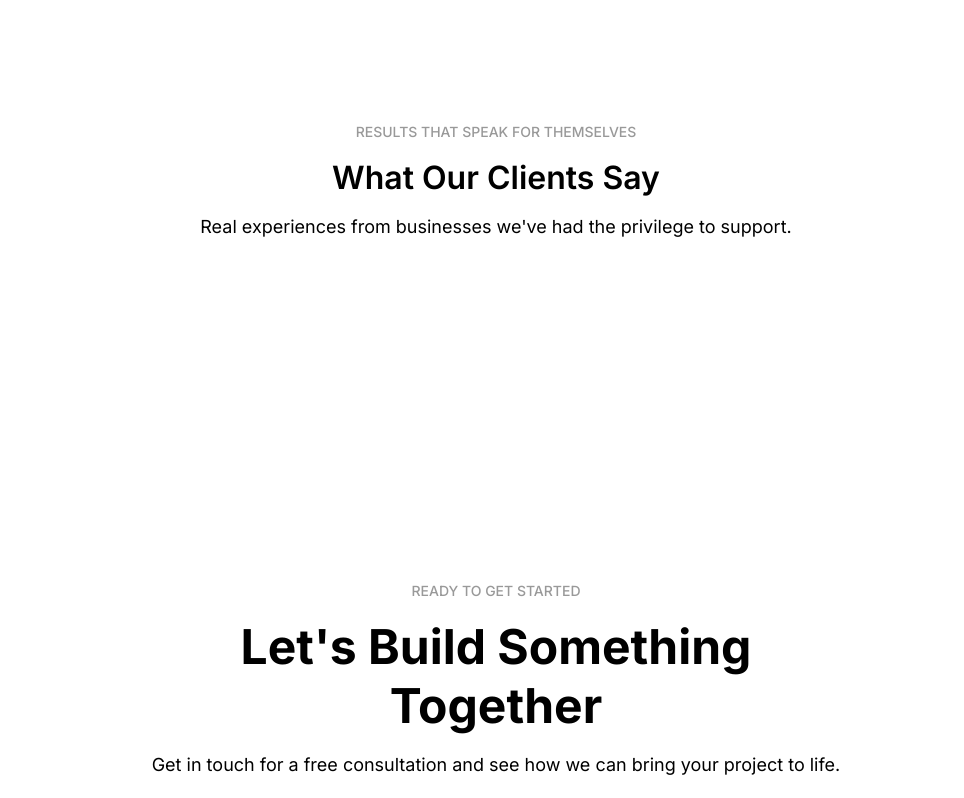
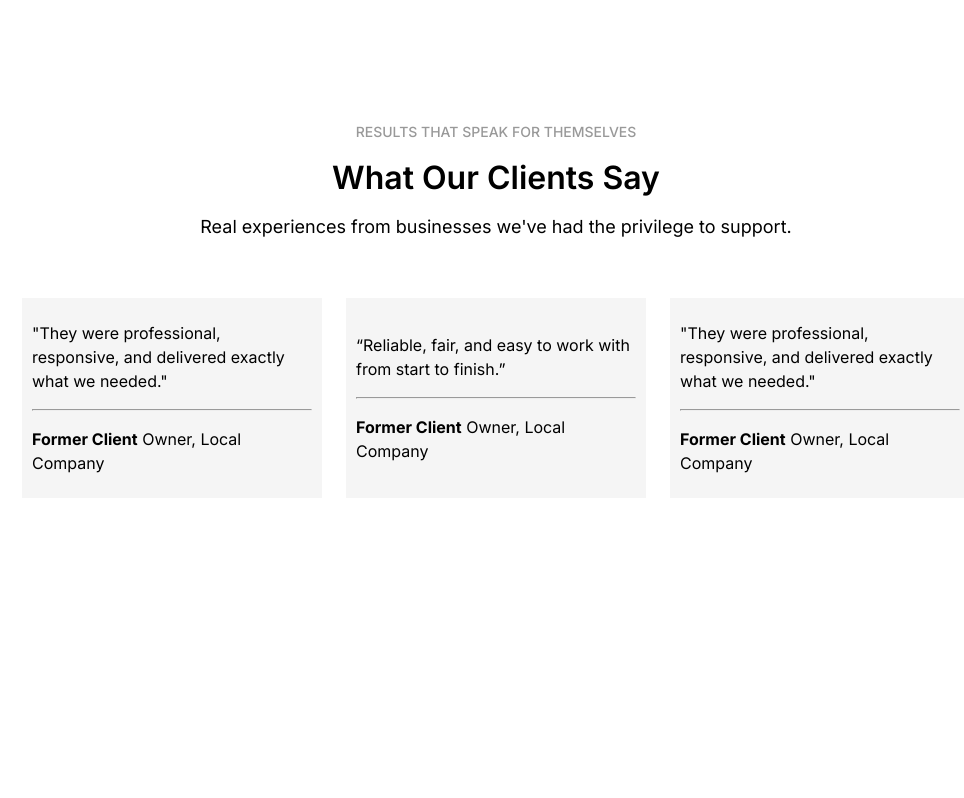
Before and after one commit to DigaBytesDev/classic-agency, a plain HTML site: page index.html in a window 1280 px wide. Shown: the part 2437-3235 px from the top of the page, without its empty margins (144-1108 px from the left). Drawn offline with Linux system fonts and the light colour scheme.

Commit message:
add temp testimonials

```diff
--- a/index.html
+++ b/index.html
@@ -110,6 +110,23 @@
             <h2 class="results-title">What Our Clients Say</h2>
             <p class="subtext">Real experiences from businesses we've had the privilege to support.</p>
           </div>
+          <div class="results__testimonials content-container content-container--full content-container--horizontal">
+            <div class="testimonial-card">
+              <p class="testimonial-card__quote">"They were professional, responsive, and delivered exactly what we needed."</p>
+              <hr />
+              <p class="testimonial-card__client"><span class="client-name">Former Client</span> Owner, Local Company</p>
+            </div>
+            <div class="testimonial-card">
+              <p class="testimonial-card__quote">“Reliable, fair, and easy to work with from start to finish.”</p>
+              <hr />
+              <p class="testimonial-card__client"><span class="client-name">Former Client</span> Owner, Local Company</p>
+            </div>
+            <div class="testimonial-card">
+              <p class="testimonial-card__quote">"They were professional, responsive, and delivered exactly what we needed."</p>
+              <hr />
+              <p class="testimonial-card__client"><span class="client-name">Former Client</span> Owner, Local Company</p>
+            </div>
+          </div>
         </div>
       </section>
 
--- a/scss/_config.scss
+++ b/scss/_config.scss
@@ -38,6 +38,7 @@ $button-radius: 0.5rem;
 $temp-card-background-color: #e0e0e0;
 $feature-card-background-color: $temp-card-background-color;
 $step-card-background-color: $temp-card-background-color;
+$testimonial-card-background-color: #f5f5f5;
 
 *,
 *::before,
--- /dev/null
+++ b/scss/_results.scss
@@ -0,0 +1,24 @@
+.results {
+  &__testimonials {
+    gap: 1.5rem;
+  }
+}
+.testimonial-card {
+  display: flex;
+  flex-direction: column;
+  align-items: center;
+  justify-content: center;
+  gap: 1rem;
+  padding: 1.25rem 0.625rem;
+  background-color: $testimonial-card-background-color;
+  width: 300px;
+  height: 200px;
+
+  hr {
+    width: 100%;
+  }
+
+  .client-name {
+    font-weight: $fw-bold;
+  }
+}
--- a/scss/main.scss
+++ b/scss/main.scss
@@ -5,4 +5,5 @@
 @import "hero";
 @import "exposition";
 @import "process";
+@import "results";
 @import "cta";
```
Also changed, not shown: scss/_containers.scss (+0 -7 lines), src/main.css.
